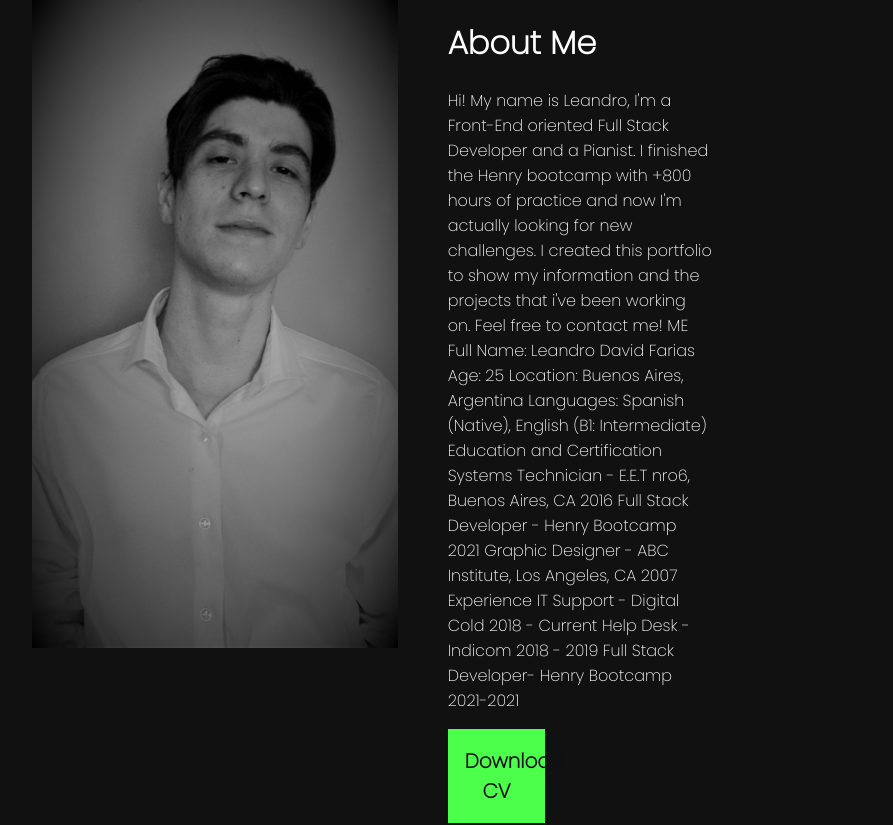
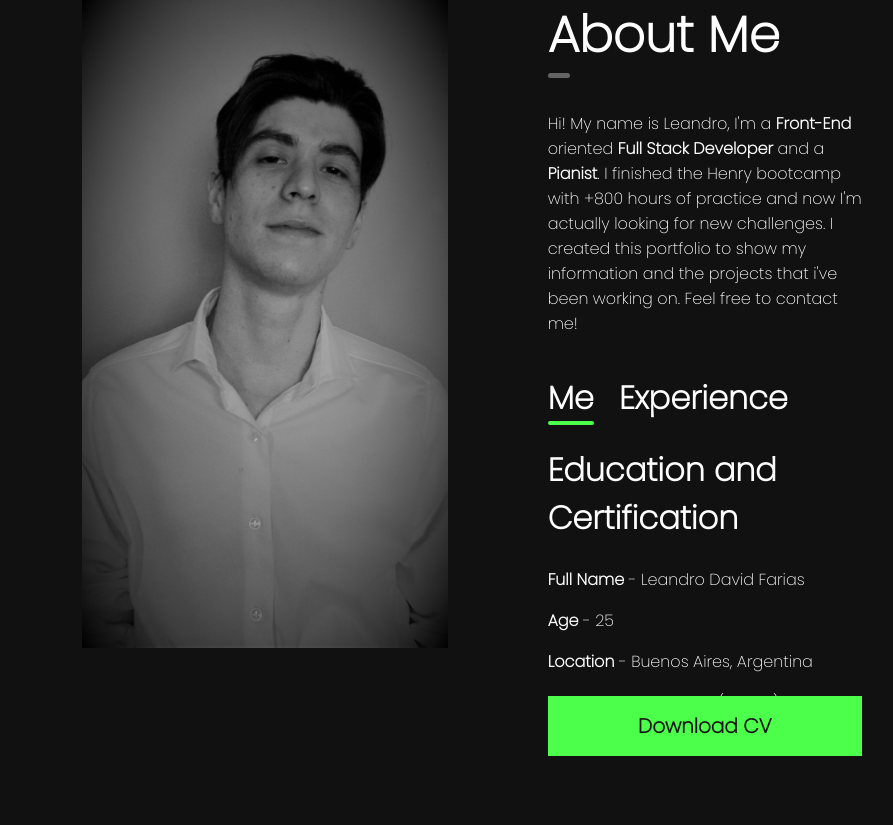
Before and after one commit to leadavfar/portfolio, a React (Create React App) app: page / in a window 1280 px wide. Shown: the part 780-1605 px from the top of the page, without its empty margins (68-961 px from the left). Built offline with nearby package versions, Linux system fonts and the light colour scheme.

Commit message:
almossst

```diff
--- a/src/Components/AboutMe/AboutMe.jsx
+++ b/src/Components/AboutMe/AboutMe.jsx
@@ -8,36 +8,65 @@ export default function AboutMe() {
             <hr />
             <div className={Styles.about}>
                 <img src={Photo} height="650" alt="not found" />
-                <div>
-                    <h1>About Me</h1>
-                    <p>
-                        Hi! My name is Leandro, I'm a Front-End oriented Full Stack Developer and a Pianist.
-                        I finished the Henry bootcamp with +800 hours of practice and now I'm actually looking for new challenges.
-                        I created this portfolio to show my information and the projects that i've been working on. Feel free to contact me!
+                <div className={Styles.all}>
+                    <h1 className={Styles.title}>About Me</h1>
+                    <p>Hi! My name is Leandro, I'm a <b>Front-End</b> oriented <b>Full Stack Developer</b> and a <b>Pianist</b>.
+                        I finished the Henry bootcamp with +800 hours of practice and now I'm actually looking
+                        for new challenges. I created this portfolio to show my information and the projects that
+                        i've been working on. Feel free to contact me!</p>
+                    <div>
+                        <div className={Styles.mytabs}>
+                            <input type='radio' id='me' name='mytabs' defaultChecked></input>
+                            <label for='me'><h1>Me</h1></label>
+                            <div className={Styles.tab}>
+                                <p>
+                                    <b>Full Name</b> - Leandro David Farias <br />
+                                    <p />
+                                    <b>Age</b> - 25 <br />
+                                    <p />
+                                    <b>Location</b> - Buenos Aires, Argentina<br />
+                                    <p />
+                                    <b>Languages</b> - Spanish (Native), English (B1: Intermediate)<br />
+                                </p>
+                            </div>
 
-                        ME
-                        Full Name: Leandro David Farias
-                        Age: 25
-                        Location: Buenos Aires, Argentina
-                        Languages: Spanish (Native), English (B1: Intermediate)
+                            <input type='radio' id='experience' name='mytabs'></input>
+                            <label for='experience'><h1>Experience</h1></label>
+                            <div className={Styles.tab}>
+                                <p>
+                                    <b>IT Support</b> - Digital Cold<br />
+                                    2018 - Current <br />
+                                    <p />
+                                    <b>Help Desk</b> - Indicom <br />
+                                    2018 - 2019 <br />
+                                    <p />
+                                    <b>Full Stack Developer</b> - Henry Bootcamp <br />
+                                    2021-2021
+                                </p>
+                            </div>
 
-                        Education and Certification
-                        Systems Technician - E.E.T nro6, Buenos Aires, CA
-                        2016
-                        Full Stack Developer - Henry Bootcamp
-                        2021
-                        Graphic Designer - ABC Institute, Los Angeles, CA
-                        2007
+                            <input type='radio' id='education' name='mytabs'></input>
+                            <label for='education'><h1>Education and Certification</h1></label>
+                            <div className={Styles.tab}>
+                                <p>
+                                    <b>Full Stack Developer</b> - Henry Bootcamp <br />
+                                    2021 <br />
+                                    <p />
+                                    <b>Systems Technician</b> - E.E.T. N° 6, Buenos Aires <br />
+                                    2016 <br />
+                                    <p />
+                                    <b>Piano Jazz</b> - Leopoldo Marechal, Buenos Aires <br />
+                                    In progress
+                                </p>
+                            </div>
 
-                        Experience
-                        IT Support - Digital Cold
-                        2018 - Current
-                        Help Desk - Indicom
-                        2018 - 2019
-                        Full Stack Developer- Henry Bootcamp
-                        2021-2021
-                    </p>
-                    <button className={Styles.button}> <b>Download CV</b></button>
+                        </div>
+                    </div>
+                    <div className={Styles.button__position}>
+                        <a href='https://api.whatsapp.com/send?phone=541164950511' target="_blank">
+                            <button className={Styles.button}> <b>Download CV</b>
+                            </button></a>
+                    </div>
                 </div>
             </div>
         </div>
--- a/src/Components/AboutMe/AboutMe.module.css
+++ b/src/Components/AboutMe/AboutMe.module.css
@@ -1,24 +1,43 @@
 .about{
     display: flex;
     flex-direction: row;
-    margin-left: 100px;
-    margin-right: 500px;
+    margin-left: 150px;
+    margin-right: 350px;
 }
 
 .about img{
-margin-right: 50px;
+margin-right: 100px;
 }
+
+.all{
+    position: relative;
+}
+
+.title{
+    font-size: 50px;
+    margin-top: 0px;
+}
+
+.title::after {
+    content: '';
+    width: 7%;
+    height: 5px;
+    display: block;
+    background: rgb(100,100,100);
+    transition: 300ms;
+    border-radius: 100px;
+  }
 
 .button{
     font-size:20px;
-    width: 37%;
-    background-color: transparent ;
+    width: 100%;
     color: #111111;
     padding: 15px;
     /* border-radius: 5px; */
-    border-style: solid;
-    border-color: rgb(75, 255, 75);
-    background-color: rgb(75, 255, 75);
+    border-style: none;
+    background: rgb(75, 255, 75);
+    position: absolute;
+    bottom: 0px;
 }
 
 .button:hover{
@@ -26,3 +45,56 @@ margin-right: 50px;
 /*     transition-duration: 250ms;
     box-shadow: white 0px 0px 4px 0px, 0px 0px 4px 0px ; */
 }
+
+.mytabs{
+    display: flex;
+    flex-wrap: wrap;
+    max-width: 100%;
+    /* margin: 50px auto; */
+    /* padding: 25px; */
+    /* font-weight: bold; */
+}
+
+.mytabs input[type="radio"]{
+    display: none;
+}
+
+.mytabs label{
+    /* padding: 25px; */
+    margin-right: 25px;
+}
+
+.mytabs .tab{
+    width: 100%;
+    /* padding: 20px; */
+    padding-top: 5px;
+    order: 1;
+    display: none;
+}
+
+.mytabs input[type='radio']:checked + label + .tab{
+    display: block;
+}
+
+.mytabs input[type='radio']:checked + label{
+}
+
+.mytabs label:hover{
+    cursor: pointer;
+}
+
+.mytabs label::after {
+    content: '';
+    width: 0%;
+    height: 4px;
+    display: block;
+    background: rgb(100,100,100);
+    background: rgb(75, 255, 75);
+    transition: 0.3s;
+    border-radius: 100px;
+    margin-top: -22px;
+  }
+
+  .mytabs input[type='radio']:checked + label::after {
+      width: 100%;
+  }
```
